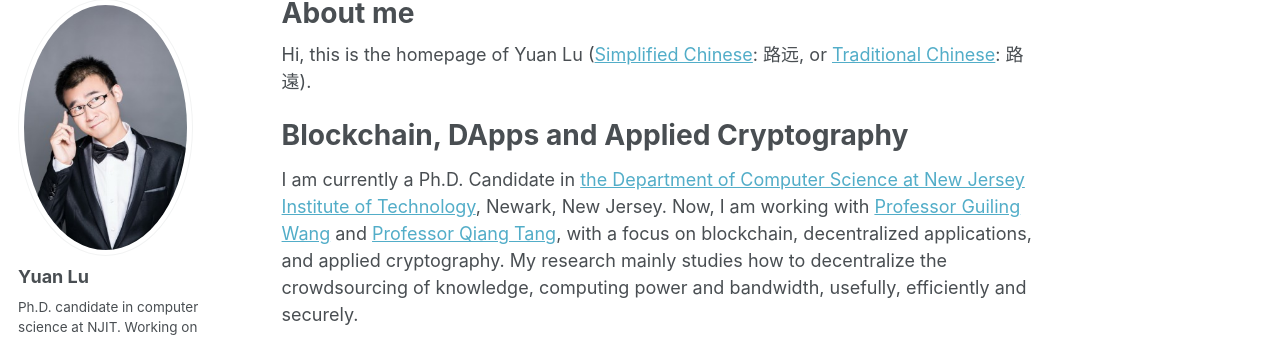
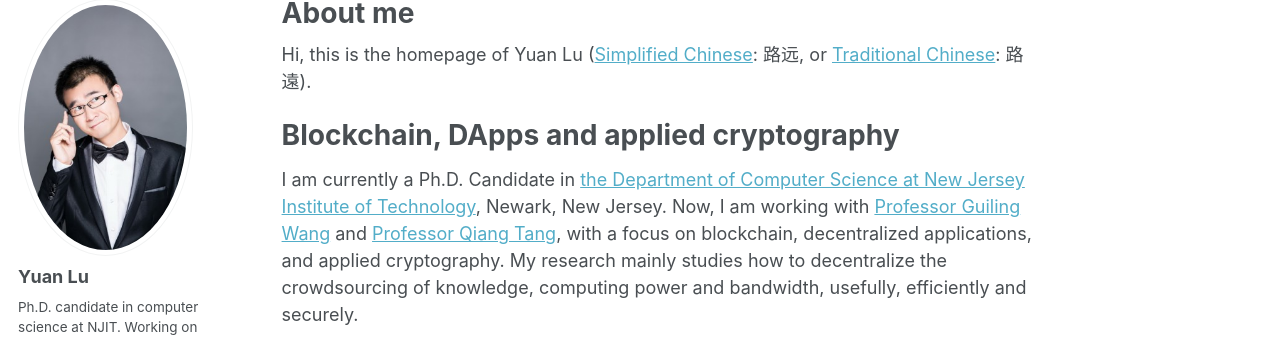
Before and after one commit to yylluu/yylluu.github.io, a Jekyll site: the page built from _pages/about.md, in a window 1280 px wide. Shown: the part 119-456 px from the top of the page. Built offline with Jekyll 4.4.1, drawn with Linux system fonts in a browser that asks for light colours.

```diff
--- a/_pages/about.md
+++ b/_pages/about.md
@@ -10,7 +10,7 @@ redirect_from:
 
 Hi, this is the homepage of Yuan Lu ([Simplified Chinese](https://en.wikipedia.org/wiki/Simplified_Chinese_characters): 路远, or [Traditional Chinese](https://en.wikipedia.org/wiki/Traditional_Chinese_characters): 路遠).
 
-Blockchain, DApps and Applied Cryptography
+Blockchain, DApps and applied cryptography
 ======
 I am currently a Ph.D. Candidate in [the Department of Computer Science at New Jersey Institute of Technology](https://cs.njit.edu/), Newark, New Jersey. Now, I am working with [Professor Guiling Wang](https://web.njit.edu/~gwang/) and [Professor Qiang Tang](https://web.njit.edu/~qiang/), with a focus on blockchain, decentralized applications, and applied cryptography. My research mainly studies how to decentralize the crowdsourcing of knowledge, computing power and bandwidth, usefully, efficiently and securely.
 
```
